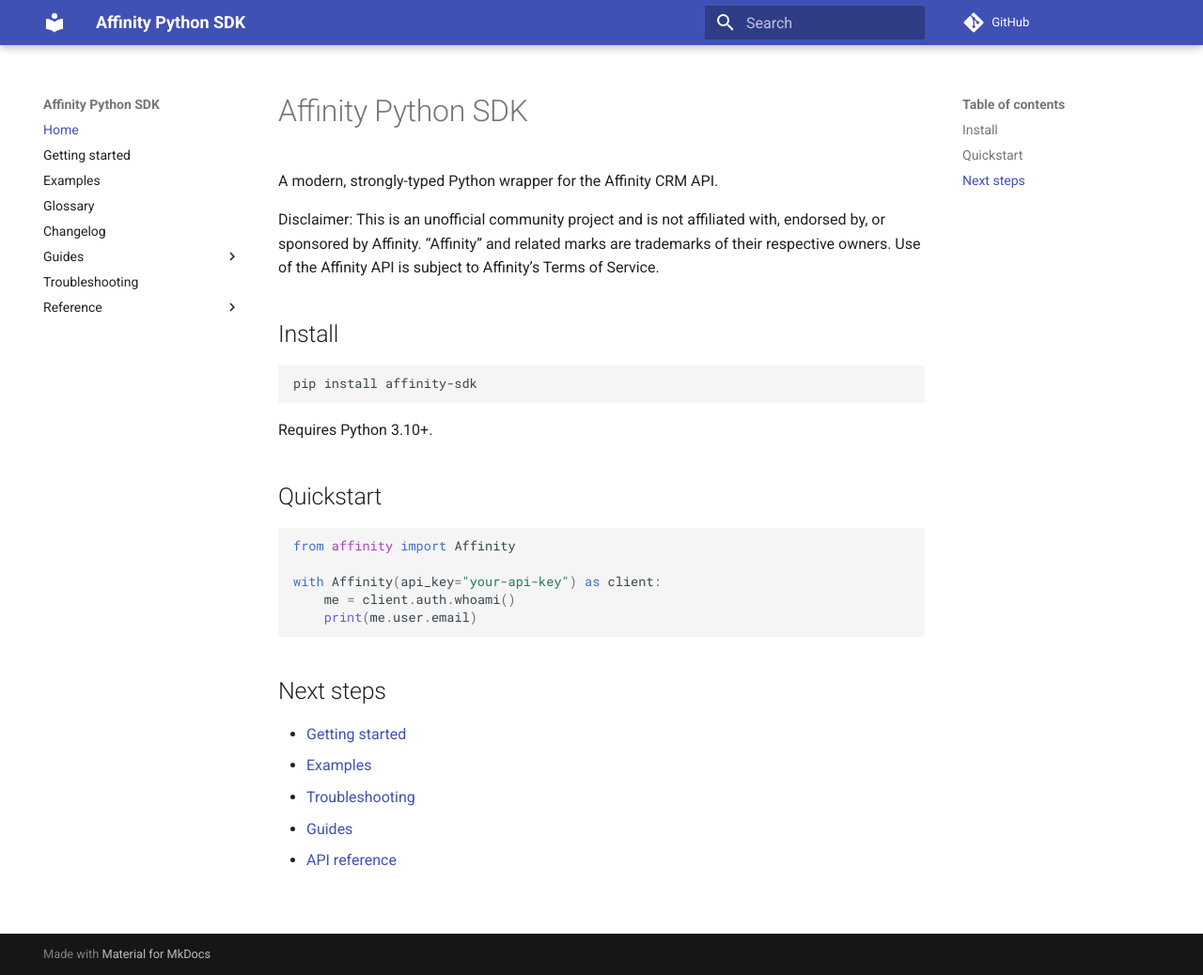
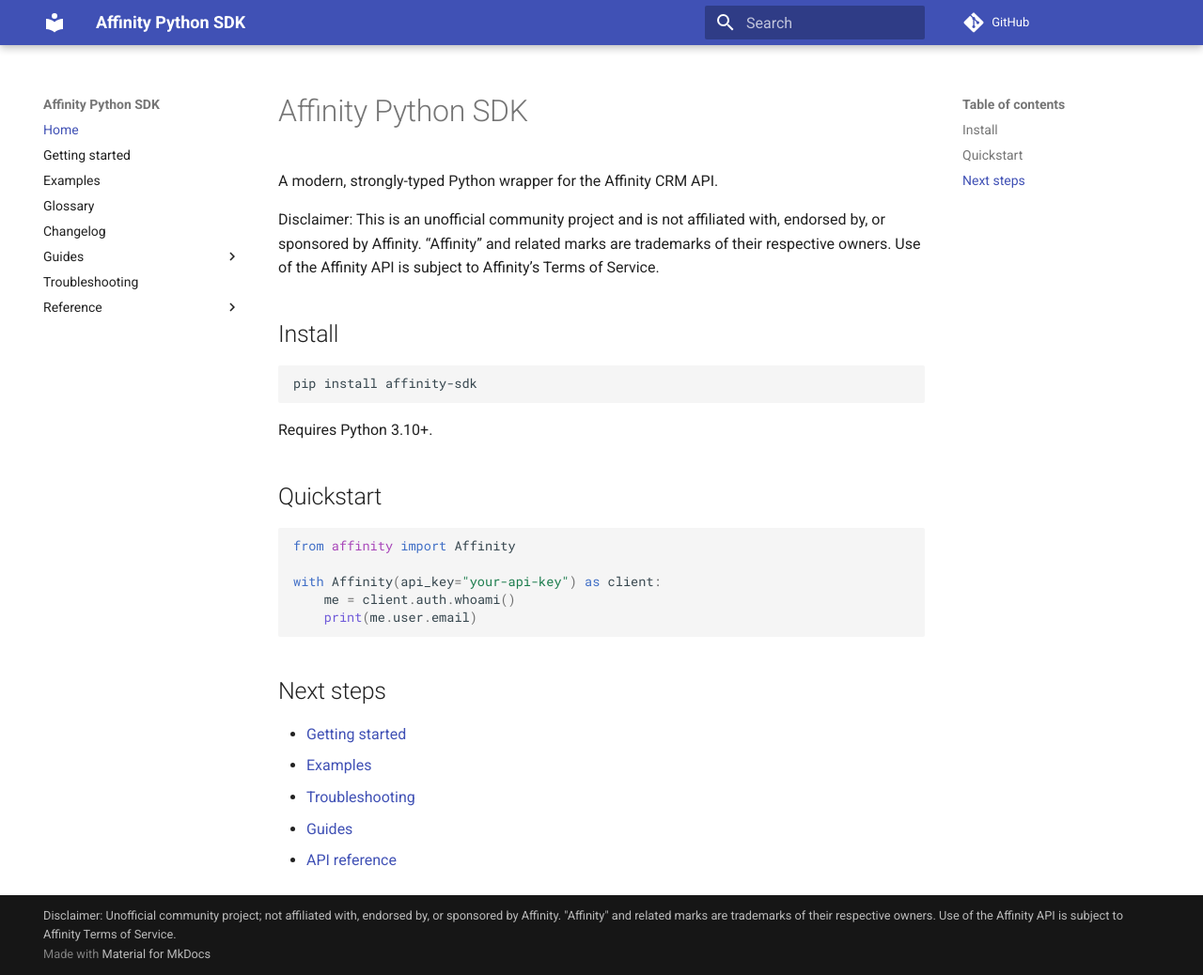
Before and after one commit to oneryalcin/affinity-sdk, an MkDocs documentation site: the page built from docs/public/index.md, in a window 1280 px wide and 1038 px high. Shown: the whole window at 94% size. Built offline with MkDocs 1.6.1 and Material for MkDocs 9.7.7, drawn with Linux system fonts in a browser that asks for light colours; comment, search, counter and statistics services are not loaded; the version menu is left out.

Commit message:
Add copyright disclaimer to mkdocs.yml for project affiliation clarification

```diff
--- a/mkdocs.yml
+++ b/mkdocs.yml
@@ -3,6 +3,7 @@
 repo_url: https://github.com/yaniv-golan/affinity-sdk
 edit_uri: edit/main/docs/public/
 docs_dir: docs/public
+copyright: 'Disclaimer: Unofficial community project; not affiliated with, endorsed by, or sponsored by Affinity. "Affinity" and related marks are trademarks of their respective owners. Use of the Affinity API is subject to Affinity Terms of Service.'
 
 theme:
   name: material
```
